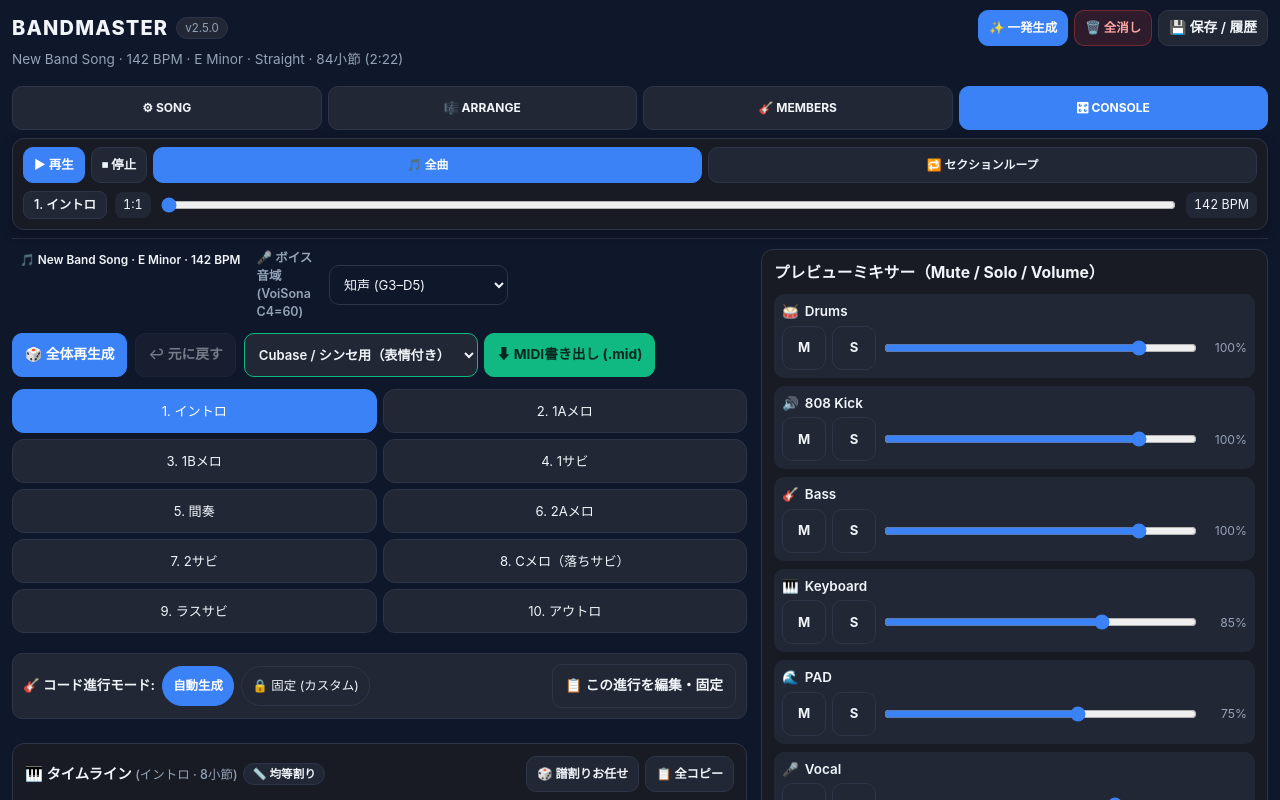
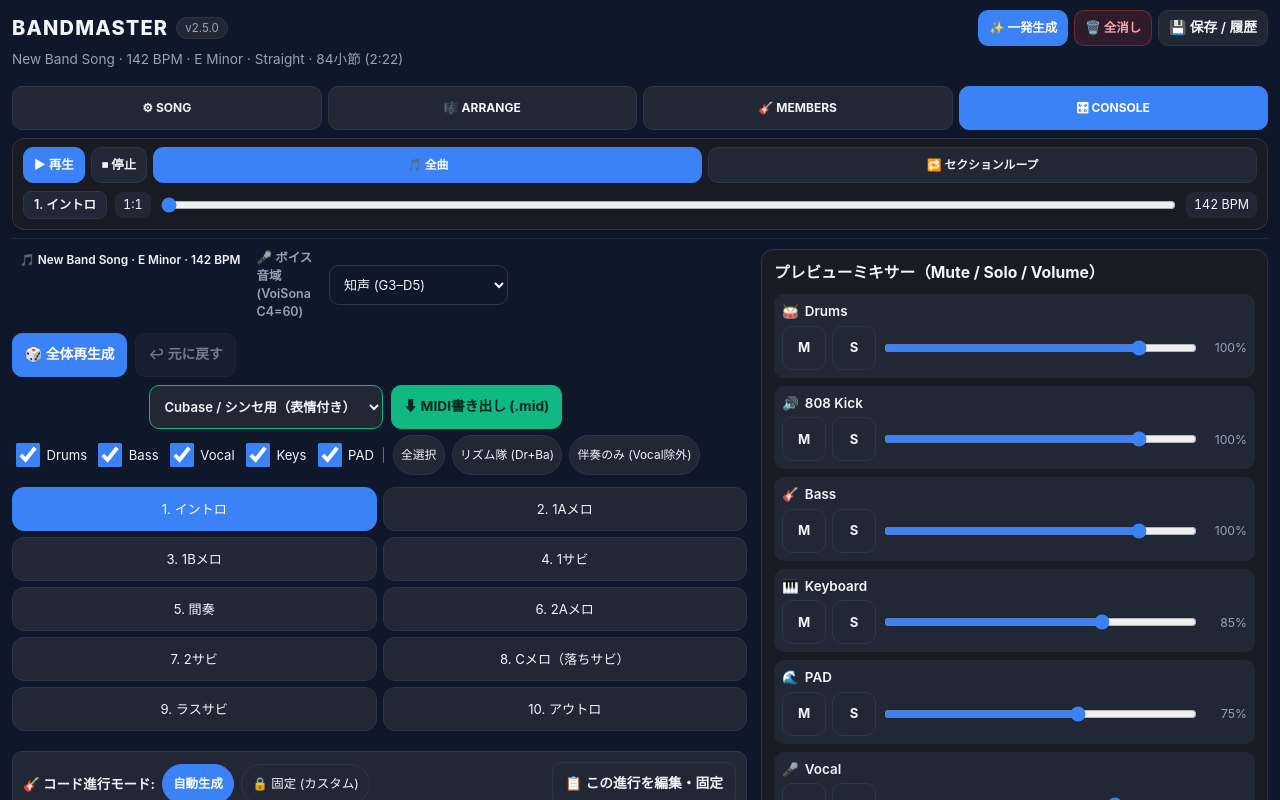
Before and after one commit to miyamax0523/bandmaster, a React (Vite) app: page / in a window 1280 px wide. Shown: the top 800 px of the page. Built offline with nearby package versions, Linux system fonts and the light colour scheme.

Commit message:
feat: add checkbox-based part selection for multi-track MIDI export

```diff
--- a/src/components/MidiExportButton.tsx
+++ b/src/components/MidiExportButton.tsx
@@ -1,5 +1,5 @@
 import { useMemo, useState } from 'react';
-import type { ExportTarget, SongConfig } from '../types/song';
+import type { ExportTarget, PartId, SongConfig } from '../types/song';
 import type { BandState } from '../types/track';
 import {
   canExportMidi,
@@ -25,26 +25,62 @@ const EXPORT_TARGET_OPTIONS: ReadonlyArray<{
   },
 ];
 
+const PART_CHECKBOX_ITEMS: ReadonlyArray<{ id: PartId; label: string }> = [
+  { id: 'drums', label: 'Drums' },
+  { id: 'bass', label: 'Bass' },
+  { id: 'vocal', label: 'Vocal' },
+  { id: 'keyboard', label: 'Keys' },
+  { id: 'pad', label: 'PAD' },
+];
+
+const DEFAULT_INCLUDED_PARTS: Record<PartId, boolean> = {
+  drums: true,
+  bass: true,
+  vocal: true,
+  keyboard: true,
+  pad: true,
+};
+
 export function MidiExportButton({ song, bandState }: MidiExportButtonProps) {
   const [exportTarget, setExportTarget] = useState<ExportTarget>(
     'cubase_smf_expressive'
   );
+  const [includedParts, setIncludedParts] = useState<Record<PartId, boolean>>(
+    DEFAULT_INCLUDED_PARTS
+  );
+
+  const selectedCount = useMemo(
+    () => PART_CHECKBOX_ITEMS.filter((p) => includedParts[p.id]).length,
+    [includedParts]
+  );
+  const isVoisonaMode = exportTarget === 'voisona_clean_smf';
+
+  // VoiSona clean score mode remains directly usable regardless of multi-track checkboxes
+  const effectiveIncludedParts = useMemo(
+    () => (isVoisonaMode ? undefined : includedParts),
+    [isVoisonaMode, includedParts]
+  );
 
   const exportable = useMemo(
-    () => canExportMidi(song, bandState),
-    [song, bandState]
+    () =>
+      canExportMidi(song, bandState, {
+        includedParts: effectiveIncludedParts,
+      }),
+    [song, bandState, effectiveIncludedParts]
   );
 
-  const handleDownload = () => {
-    if (!exportable) return;
-    const { bytes } = exportMultiTrackMidi(song, bandState, { exportTarget });
+  const triggerDownload = (target: ExportTarget, parts?: Record<PartId, boolean>) => {
+    const { bytes } = exportMultiTrackMidi(song, bandState, {
+      exportTarget: target,
+      includedParts: parts,
+    });
     const copy = new Uint8Array(bytes.length);
     copy.set(bytes);
     const blob = new Blob([copy.buffer], { type: 'audio/midi' });
     const url = URL.createObjectURL(blob);
     const safeTitle =
       song.title.trim().replace(/[\\/:*?"<>|]/g, '_') || 'bandmaster_song';
-    const suffix = exportTarget === 'voisona_clean_smf' ? '_voisona' : '';
+    const suffix = target === 'voisona_clean_smf' ? '_voisona' : '';
     const a = document.createElement('a');
     a.href = url;
     a.download = `${safeTitle}${suffix}.mid`;
@@ -54,13 +90,53 @@ export function MidiExportButton({ song, bandState }: MidiExportButtonProps) {
     setTimeout(() => URL.revokeObjectURL(url), 1000);
   };
 
+  const handleDownload = () => {
+    if (!exportable) return;
+    triggerDownload(exportTarget, effectiveIncludedParts);
+  };
+
+  const togglePart = (id: PartId) => {
+    setIncludedParts((prev) => ({ ...prev, [id]: !prev[id] }));
+  };
+
+  const applyPreset = (preset: 'all' | 'rhythm' | 'backing') => {
+    if (preset === 'all') {
+      setIncludedParts({
+        drums: true,
+        bass: true,
+        vocal: true,
+        keyboard: true,
+        pad: true,
+      });
+    } else if (preset === 'rhythm') {
+      setIncludedParts({
+        drums: true,
+        bass: true,
+        vocal: false,
+        keyboard: false,
+        pad: false,
+      });
+    } else {
+      setIncludedParts({
+        drums: true,
+        bass: true,
+        vocal: false,
+        keyboard: true,
+        pad: true,
+      });
+    }
+  };
+
   return (
-    <div className="midi-export-group">
+    <div
+      className="midi-export-group"
+      style={{ display: 'flex', flexDirection: 'column', gap: '0.4rem' }}
+    >
+      <div style={{ display: 'flex', alignItems: 'center', gap: '0.45rem', flexWrap: 'wrap' }}>
         <select
           className="midi-export-select"
           aria-label="MIDI書き出しモード"
           value={exportTarget}
-        disabled={!exportable}
           onChange={(e) => setExportTarget(e.target.value as ExportTarget)}
         >
           {EXPORT_TARGET_OPTIONS.map((opt) => (
@@ -75,15 +151,85 @@ export function MidiExportButton({ song, bandState }: MidiExportButtonProps) {
           disabled={!exportable}
           onClick={handleDownload}
           title={
-          exportable
-            ? exportTarget === 'voisona_clean_smf'
-              ? 'VoiSona向けクリーン楽譜SMF（PBなし・微細隙間レガート結合）を書き出し'
-              : 'Cubase / シンセ向け表情付きSMF（RPN＋14-bitフォールPB付き）を書き出し'
-            : '有効な演奏ノートが0個のため書き出せません'
+            !isVoisonaMode && selectedCount === 0
+              ? '書き出すパートを1つ以上選択してください'
+              : exportable
+                ? isVoisonaMode
+                  ? 'VoiSona向けクリーン楽譜SMF（PBなし・微細隙間レガート結合・60t整列）を書き出し'
+                  : 'Cubase / シンセ向け表情付きSMF（選択パート＋Conductorトラック）を書き出し'
+                : '選択パートに有効な演奏ノートが0個のため書き出せません'
           }
         >
           ⬇ MIDI書き出し (.mid)
         </button>
       </div>
+
+      {!isVoisonaMode && (
+        <div
+          role="group"
+          aria-label="書き出しパート選択"
+          style={{
+            display: 'flex',
+            alignItems: 'center',
+            gap: '0.45rem',
+            flexWrap: 'wrap',
+            fontSize: '0.82rem',
+          }}
+        >
+          {PART_CHECKBOX_ITEMS.map((part) => (
+            <label
+              key={part.id}
+              style={{
+                display: 'inline-flex',
+                alignItems: 'center',
+                gap: '0.22rem',
+                cursor: 'pointer',
+                userSelect: 'none',
+              }}
+            >
+              <input
+                type="checkbox"
+                checked={includedParts[part.id]}
+                onChange={() => togglePart(part.id)}
+              />
+              <span>{part.label}</span>
+            </label>
+          ))}
+
+          <span style={{ opacity: 0.4 }}>|</span>
+
+          <button
+            type="button"
+            className="chip-btn"
+            style={{ fontSize: '0.74rem', padding: '0.15rem 0.45rem' }}
+            onClick={() => applyPreset('all')}
+          >
+            全選択
+          </button>
+          <button
+            type="button"
+            className="chip-btn"
+            style={{ fontSize: '0.74rem', padding: '0.15rem 0.45rem' }}
+            onClick={() => applyPreset('rhythm')}
+          >
+            リズム隊 (Dr+Ba)
+          </button>
+          <button
+            type="button"
+            className="chip-btn"
+            style={{ fontSize: '0.74rem', padding: '0.15rem 0.45rem' }}
+            onClick={() => applyPreset('backing')}
+          >
+            伴奏のみ (Vocal除外)
+          </button>
+
+          {selectedCount === 0 && (
+            <span className="error-text" role="alert" style={{ margin: 0 }}>
+              書き出すパートを1つ以上選択してください
+            </span>
+          )}
+        </div>
+      )}
+    </div>
   );
 }
--- a/src/lib/multiTrackMidiExport.ts
+++ b/src/lib/multiTrackMidiExport.ts
@@ -4,6 +4,7 @@ import {
   TRACK_CHANNELS,
   type ExportTarget,
   type MidiControlChangeEvent,
+  type PartId,
   type SongConfig,
 } from '../types/song';
 import type { BandState, ResolvedNote } from '../types/track';
@@ -51,8 +52,59 @@ export interface MidiExportTrackSpec {
   }>;
 }
 
+export type IncludedExportParts =
+  | ReadonlySet<PartId>
+  | Partial<Record<PartId, boolean>>;
+
 export interface MultiTrackMidiExportOptions {
   exportTarget?: ExportTarget;
+  includedParts?: IncludedExportParts;
+}
+
+const ALL_EXPORT_PARTS: readonly PartId[] = [
+  'drums',
+  'bass',
+  'vocal',
+  'keyboard',
+  'pad',
+];
+
+export function resolveIncludedExportParts(
+  includedParts?: IncludedExportParts
+): Record<PartId, boolean> {
+  if (!includedParts) {
+    return {
+      drums: true,
+      bass: true,
+      vocal: true,
+      keyboard: true,
+      pad: true,
+    };
+  }
+  if (includedParts instanceof Set) {
+    return {
+      drums: includedParts.has('drums'),
+      bass: includedParts.has('bass'),
+      vocal: includedParts.has('vocal'),
+      keyboard: includedParts.has('keyboard'),
+      pad: includedParts.has('pad'),
+    };
+  }
+  const map = includedParts as Partial<Record<PartId, boolean>>;
+  return {
+    drums: map.drums ?? false,
+    bass: map.bass ?? false,
+    vocal: map.vocal ?? false,
+    keyboard: map.keyboard ?? false,
+    pad: map.pad ?? false,
+  };
+}
+
+export function hasAnyIncludedExportPart(
+  includedParts?: IncludedExportParts
+): boolean {
+  const resolved = resolveIncludedExportParts(includedParts);
+  return ALL_EXPORT_PARTS.some((p) => resolved[p]);
 }
 
 export interface MultiTrackMidiExportResult {
@@ -210,9 +262,26 @@ export function buildVocalSmfTrack(
   };
 }
 
-export function canExportMidi(song: SongConfig, bandState: BandState): boolean {
+export function canExportMidi(
+  song: SongConfig,
+  bandState: BandState,
+  options?: Pick<MultiTrackMidiExportOptions, 'includedParts'>
+): boolean {
+  const included = resolveIncludedExportParts(options?.includedParts);
+  if (!ALL_EXPORT_PARTS.some((p) => included[p])) {
+    return false;
+  }
   const tracks = selectSongTracks(song, bandState);
+  if (!options?.includedParts) {
     return countTotalActiveNotes(tracks) > 0;
+  }
+  let count = 0;
+  if (included.drums) count += tracks.drums.length + tracks.kick808.length;
+  if (included.bass) count += tracks.bass.length;
+  if (included.keyboard) count += tracks.keyboard.length;
+  if (included.pad) count += tracks.pad.length;
+  if (included.vocal) count += tracks.vocal.length + tracks.vocalHarmony.length;
+  return count > 0;
 }
 
 export function exportMultiTrackMidi(
@@ -220,15 +289,20 @@ export function exportMultiTrackMidi(
   bandState: BandState,
   options?: MultiTrackMidiExportOptions
 ): MultiTrackMidiExportResult {
+  const included = resolveIncludedExportParts(options?.includedParts);
+  if (!ALL_EXPORT_PARTS.some((p) => included[p])) {
+    throw new Error('書き出すパートを1つ以上選択してください');
+  }
+
   const exportTarget: ExportTarget =
     options?.exportTarget ?? 'cubase_smf_expressive';
   const tracks = selectSongTracks(song, bandState);
 
   // Adapt Vocal track according to exportTarget (Cubase Expressive PB vs VoiSona Clean Legato)
-  const rawGenVocal = toGeneratedVocalNotes(tracks.vocal);
+  const rawGenVocal = included.vocal ? toGeneratedVocalNotes(tracks.vocal) : [];
   let vocalBendRange: 2 | 4 | undefined;
   let normalizedGenVocal = rawGenVocal;
-  if (exportTarget === 'cubase_smf_expressive') {
+  if (included.vocal && exportTarget === 'cubase_smf_expressive') {
     const has4 = rawGenVocal.some(
       (n) => n.hasFall && n.fallConfig?.bendRangeSemitones === 4
     );
@@ -254,11 +328,13 @@ export function exportMultiTrackMidi(
     );
   }
 
-  const { notes: adaptedVocal, pitchBends: vocalPitchBends } =
-    adaptNotesForExportTarget(normalizedGenVocal, exportTarget);
+  const { notes: adaptedVocal, pitchBends: vocalPitchBends } = included.vocal
+    ? adaptNotesForExportTarget(normalizedGenVocal, exportTarget)
+    : { notes: [] as GeneratedVocalNote[], pitchBends: [] as PitchBendEvent[] };
 
   const specs: MidiExportTrackSpec[] = [];
 
+  if (included.drums) {
     if (song.split808KickTrack) {
       specs.push({
         name: 'Drums',
@@ -301,7 +377,9 @@ export function exportMultiTrackMidi(
         })),
       });
     }
+  }
 
+  if (included.bass) {
     specs.push({
       name: 'Bass',
       channel: TRACK_CHANNELS.bass,
@@ -315,7 +393,9 @@ export function exportMultiTrackMidi(
         durationTicks: n.durationTicks,
       })),
     });
+  }
 
+  if (included.keyboard) {
     specs.push({
       name: 'Keyboard',
       channel: TRACK_CHANNELS.keyboard,
@@ -329,7 +409,9 @@ export function exportMultiTrackMidi(
         durationTicks: n.durationTicks,
       })),
     });
+  }
 
+  if (included.pad) {
     specs.push({
       name: 'PAD',
       channel: TRACK_CHANNELS.pad,
@@ -343,9 +425,11 @@ export function exportMultiTrackMidi(
         durationTicks: n.durationTicks,
       })),
     });
+  }
 
   const songKeySig = keyToSharpsFlats(song.key, song.scale);
 
+  if (included.vocal) {
     specs.push({
       name: 'Vocal',
       channel: TRACK_CHANNELS.vocal,
@@ -393,6 +477,7 @@ export function exportMultiTrackMidi(
         notes: adaptedHarmony,
       });
     }
+  }
 
   const totalNotes = specs.reduce((sum, s) => sum + s.notes.length, 0);
 
@@ -410,6 +495,9 @@ export function exportMultiTrackMidi(
     trackNames: ['Conductor', ...activeSpecs.map((s) => s.name)],
     totalNotes,
     exportTarget,
-    vocalPitchBends: exportTarget === 'cubase_smf_expressive' ? vocalPitchBends : [],
+    vocalPitchBends:
+      included.vocal && exportTarget === 'cubase_smf_expressive'
+        ? vocalPitchBends
+        : [],
   };
 }
```
Also changed, not shown: 1 other file (tests, documents, lock files or other folders). Lines whose indentation alone changed are shown as unchanged.
